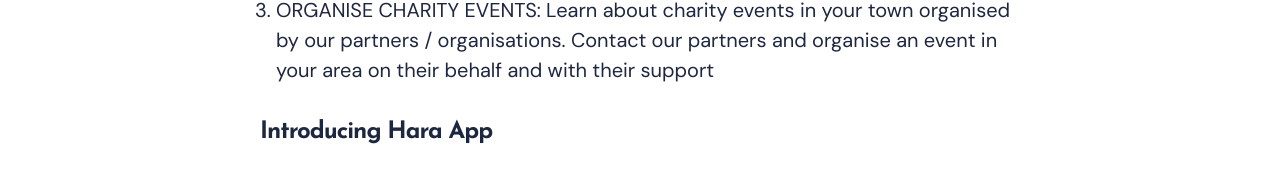
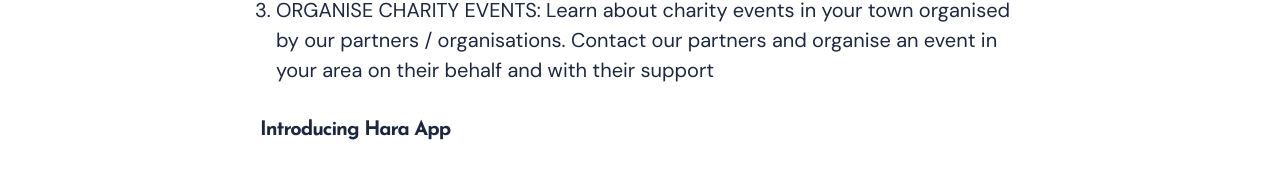
Before and after one commit to TheMouseTeam/TheMouseTeam.github.io, a Jekyll site: the page built from _pages/hara.md, in a window 1280 px wide. Shown: the part 1485-1658 px from the top of the page. Built offline with Jekyll 4.4.1, drawn with Linux system fonts in a browser that asks for light colours; nearby versions of some CDN libraries; grey boxes are pictures that could not be loaded.

```diff
--- a/_pages/hara.md
+++ b/_pages/hara.md
@@ -12,7 +12,7 @@ With Hara you can:
 2. DONATE BLOOD: Give 30' of your time and become a blood donor. With Hara, you can find out about the blood donation events in the hospitals nearby
 3. ORGANISE CHARITY EVENTS: Learn about charity events in your town organised by our partners / organisations. Contact our partners and organise an event in your area on their behalf and with their support
 
-### Introducing Hara App
+#### Introducing Hara App
 
 <p><iframe src="https://www.youtube.com/watch?v=LU8e0OLLNIQ" frameborder="0" allowfullscreen></iframe></p
 
```
